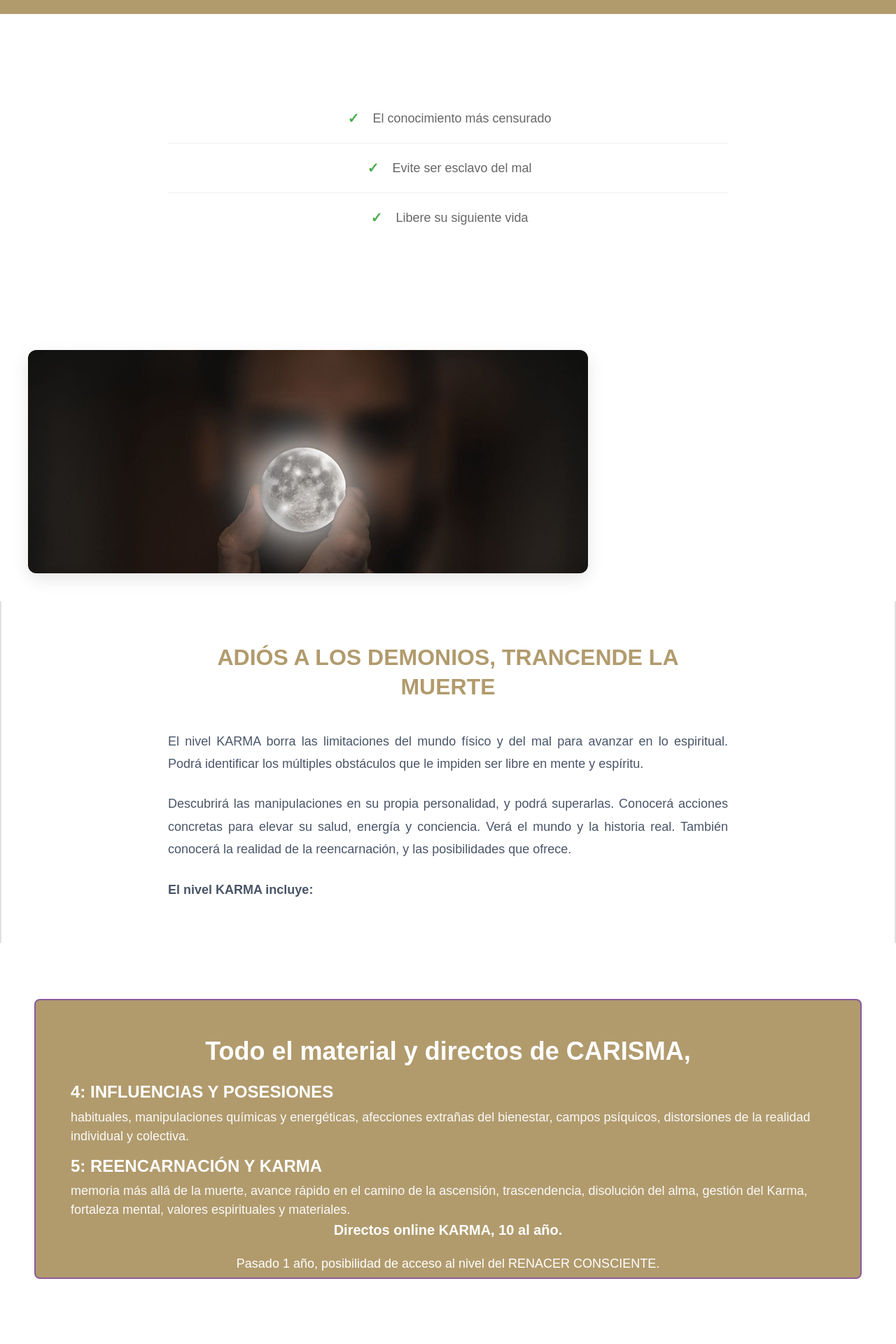
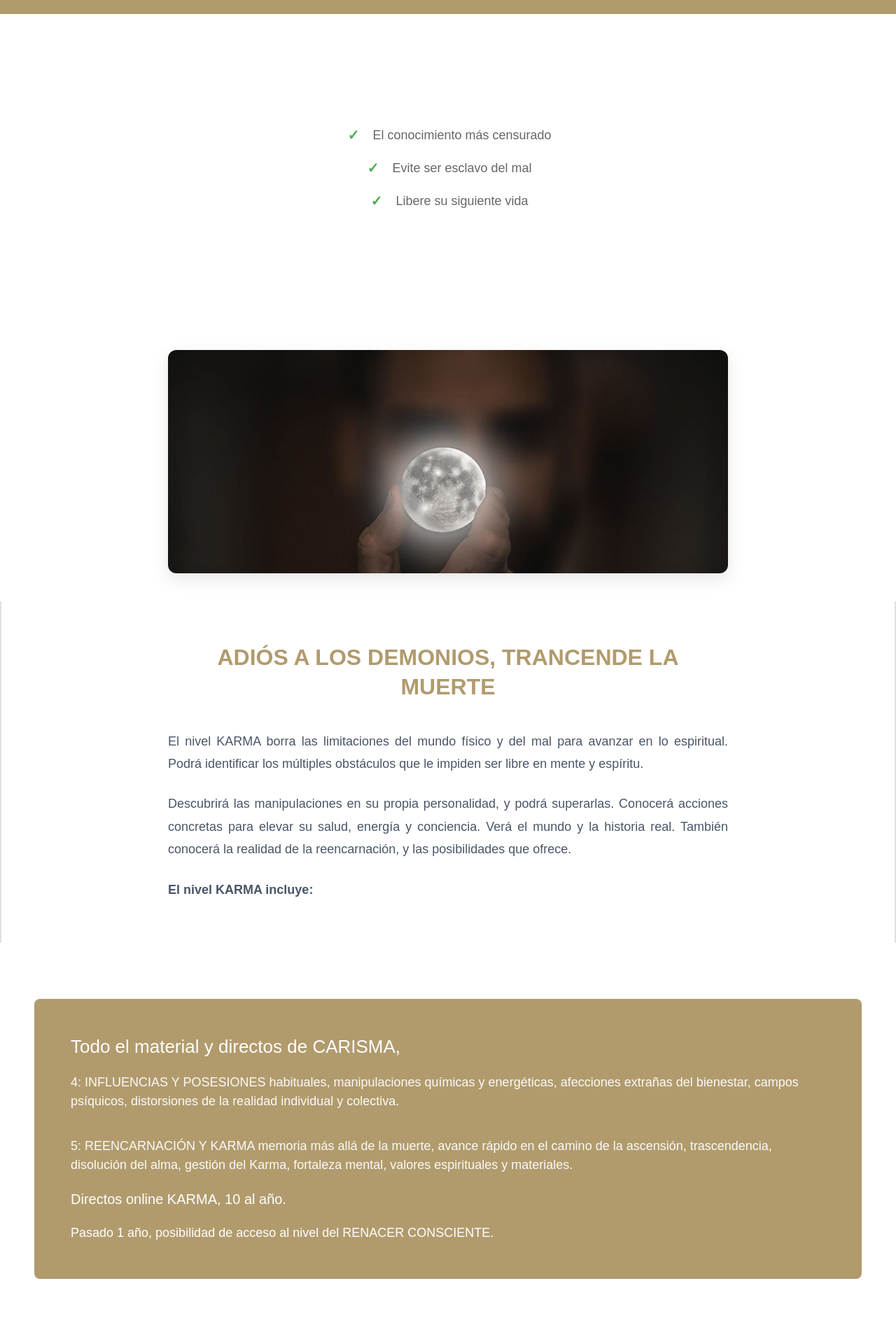
Before and after one commit to orbimatrix/Conscious-path, a Next.js app: page /karma in a window 1280 px wide. Shown: the part 500-2420 px from the top of the page at 70% size. Built offline with nearby package versions, Linux system fonts and the light colour scheme.

Commit message:
Refactor styles in KarmaPage; adjust text alignment, padding, and border color for improved readability and visual consistency, while updating content structure for better presentation.

```diff
--- a/src/app/karma/karma.css
+++ b/src/app/karma/karma.css
@@ -58,7 +58,7 @@
   list-style: none;
   padding: 0;
   margin: 0;
-    text-align: center;
+  text-align: left;
 }
 
   .carisma-benefit-item {
@@ -66,14 +66,9 @@
   align-items: center;
   justify-content: center;
   gap: 15px;
-    padding: 20px 0;
+  padding: 10px 0;
   font-size: 18px;
   color: #666;
-    border-bottom: 1px solid #f0f0f0;
-  }
-
-  .carisma-benefit-item:last-child {
-    border-bottom: none;
 }
 
   .benefit-icon {
@@ -81,6 +76,10 @@
   font-weight: bold;
   font-size: 20px;
   min-width: 25px;
+  display: flex;
+  align-items: center;
+  justify-content: center;
+  line-height: 1;
 }
 
   .benefit-text {
@@ -92,12 +91,18 @@
 .carisma-image-section {
   padding: 40px 20px;
   background: white;
+  display: flex;
+  justify-content: center;
+  align-items: center;
 }
 
   .carisma-image-container {
   max-width: 1200px;
   margin: 0 auto;
   text-align: center;
+  display: flex;
+  justify-content: center;
+  align-items: center;
 }
 
   .carisma-image {
@@ -105,6 +110,8 @@
   height: auto;
   border-radius: 12px;
   box-shadow: 0 8px 24px rgba(0, 0, 0, 0.1);
+  margin: 0 auto;
+  display: block;
 }
 
   /* Information Section */
@@ -158,7 +165,7 @@
     height: 400px;
     margin: 0 auto;
     background: #B19B6D;
-    border: 2px solid #8B5A9B;
+    border: 2px solid #B19B6D;
     border-radius: 8px;
     padding: 50px 50px;
     display: flex;
@@ -167,12 +174,11 @@
   }
 
   .carisma-action-title {
-    font-size: 36px;
-    font-weight: 700;
+    font-size: 26px;
     color: white;
     margin-bottom: 20px;
     line-height: 1.3;
-    text-align: center;
+    text-align: left;
   }
 
   .carisma-content-list {
@@ -211,9 +217,9 @@
   .carisma-live-info {
     font-size: 20px;
     color: white;
-    font-weight: 600;
     margin: 0;
-    text-align: center;
+    text-align: left;
+    padding-top: 20px;
   }
 
   /* Video Section */
@@ -883,10 +889,9 @@
   .karma-renacer-text {
   color: white;
   font-size: 18px;
-  font-weight: 500;
   line-height: 1.5;
   margin: 20px 0 0 0;
-  text-align: center;
+  text-align: left;
 }
 
 /* Mobile Responsive Design for merged content */
--- a/src/app/karma/page.tsx
+++ b/src/app/karma/page.tsx
@@ -75,16 +75,14 @@ export default function KarmaPage() {
 
             <div className="carisma-content-list">
               <div className="carisma-content-item">
-                <h3 className="content-number">4: INFLUENCIAS Y POSESIONES</h3>
                 <p className="content-description">
-                  habituales, manipulaciones químicas y energéticas, afecciones extrañas del bienestar, campos psíquicos, distorsiones de la realidad individual y colectiva.
+                4: INFLUENCIAS Y POSESIONES habituales, manipulaciones químicas y energéticas, afecciones extrañas del bienestar, campos psíquicos, distorsiones de la realidad individual y colectiva.
                 </p>
               </div>
 
               <div className="carisma-content-item">
-                <h3 className="content-number">5: REENCARNACIÓN Y KARMA</h3>
                 <p className="content-description">
-                  memoria más allá de la muerte, avance rápido en el camino de la ascensión, trascendencia, disolución del alma, gestión del Karma, fortaleza mental, valores espirituales y materiales.
+                5: REENCARNACIÓN Y KARMA memoria más allá de la muerte, avance rápido en el camino de la ascensión, trascendencia, disolución del alma, gestión del Karma, fortaleza mental, valores espirituales y materiales.
                 </p>
               </div>
             </div>
```
Lines whose indentation alone changed are shown as unchanged.
